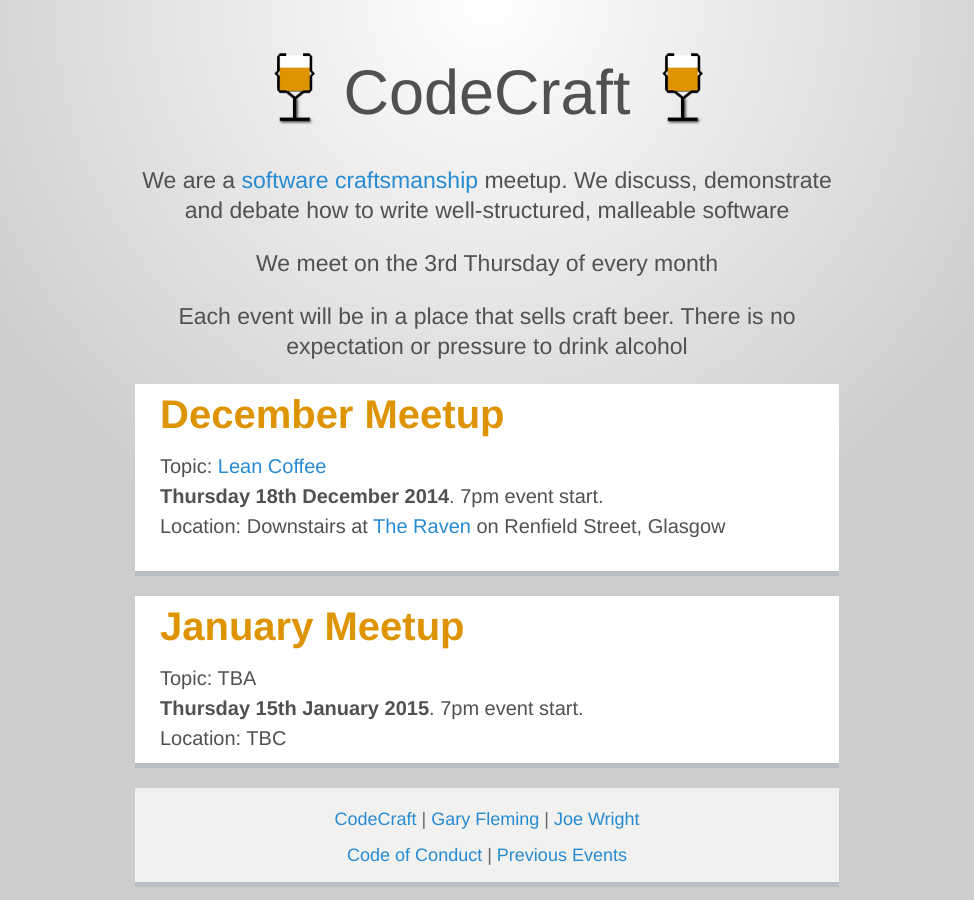
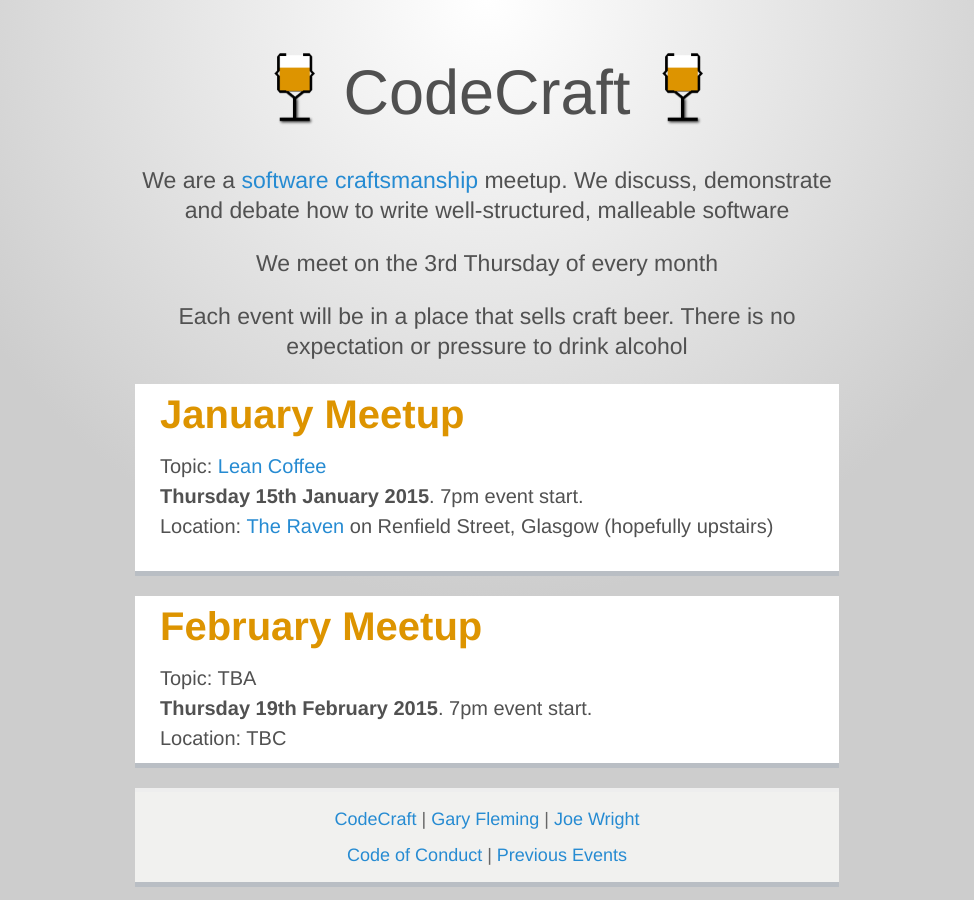
Before and after one commit to codecraftuk/codecraftuk.github.io, a Jekyll site: the page built from index.html, in a window 1280 px wide. Shown: the whole page, without its empty margins (153-1127 px from the left). Built offline with Jekyll 4.4.1, drawn with Linux system fonts in a browser that asks for light colours; Markdown is read by kramdown in place of the engine named in the settings.

Commit message:
Adding January event

```diff
--- a/index.html
+++ b/index.html
@@ -10,16 +10,16 @@
 
 
 <div class="meetups">
-  <h2>December Meetup</h2>
-  Topic: <a href="/events/2014/12/lean-coffee/">Lean Coffee</a>
-   <br/><strong>Thursday 18th December 2014</strong>. 7pm event start.
-  <br/>Location: Downstairs at <a href="https://goo.gl/maps/vWn1J">The Raven</a> on Renfield Street, Glasgow
+  <h2>January Meetup</h2>
+   Topic: <a href="/events/2014/12/lean-coffee/">Lean Coffee</a>
+   <br/><strong>Thursday 15th January 2015</strong>. 7pm event start.
+  <br/>Location: <a href="https://goo.gl/maps/vWn1J">The Raven</a> on Renfield Street, Glasgow (hopefully upstairs)
   </p>
 </div>
 
 <div class="meetups">
-  <h2>January Meetup</h2>
+  <h2>February Meetup</h2>
   Topic: TBA
-  <br/><strong>Thursday 15th January 2015</strong>. 7pm event start.
+  <br/><strong>Thursday 19th February 2015</strong>. 7pm event start.
   <br/>Location: TBC
 </div>
```
Also changed, not shown: _posts/2015-01-01-lean-coffee.md (added, +15 -0 lines).
